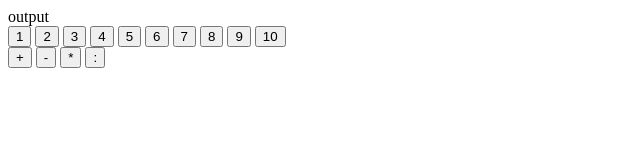
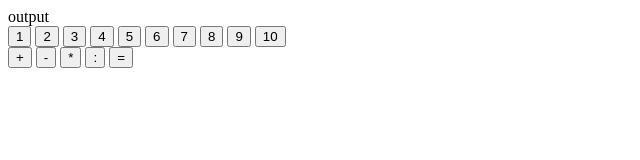
Before and after one commit to nightshiftguy/calculator, a plain HTML site: page index.html in a window 1280 px wide. Shown: the full height of the page, 0-640 px from the left. Drawn offline with Linux system fonts and the light colour scheme.

Commit message:
Add = button

```diff
--- a/index.html
+++ b/index.html
@@ -29,6 +29,7 @@
                 <button id="subtract">-</button>
                 <button id="multiply">*</button>
                 <button id="divide">:</button>
+                <button id="submit">=</button>
             </div>
         </div>
     </main>
```
